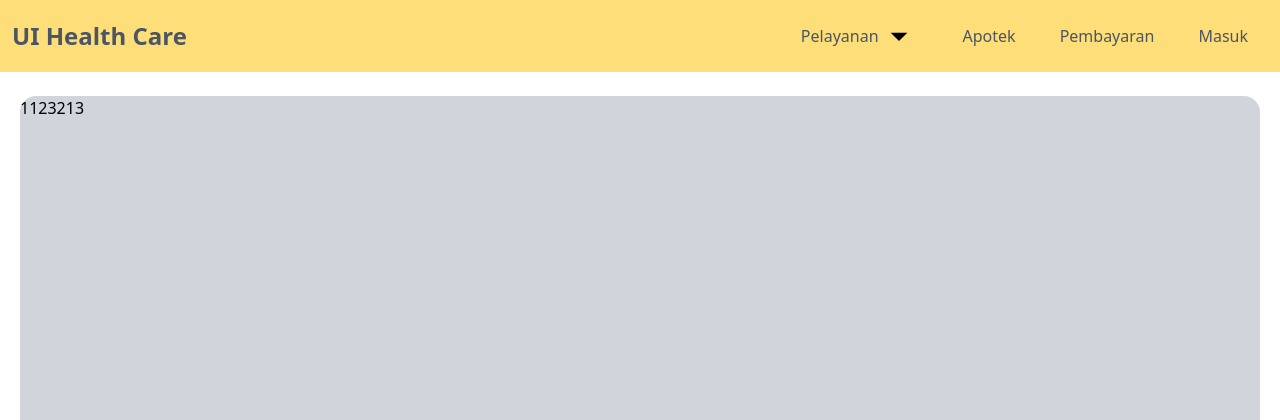
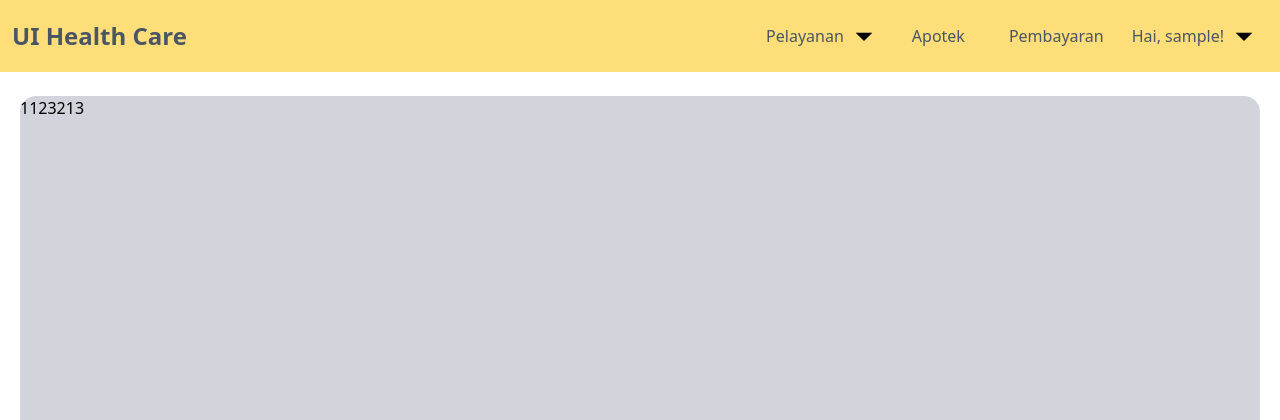
Before and after one commit to UI-HealCast/UIHealCastF11, a Django app: page / in a window 1280 px wide. Shown: the top 420 px of the page. Run offline with Django 4.2, Linux system fonts and the light colour scheme; the visitor is signed in with stand-in values (Sample User, id 1); some libraries are stand-ins or nearby versions.

Commit message:
make difference landing for logged user and not

```diff
--- a/main/urls.py
+++ b/main/urls.py
@@ -1,6 +1,6 @@
 from django.urls import path
 from main.views import index
-from main.views import login, register
+from main.views import login, register, logout_user
 
 app_name = 'main'
 
@@ -8,4 +8,5 @@ urlpatterns = [
     path('', index, name='index'),
     path('login/', login, name='login'),
     path('register/', register, name='register'),
+    path('logout/', logout_user, name='logout'),
 ]
--- a/main/views.py
+++ b/main/views.py
@@ -13,7 +13,13 @@ def index(request):
     status = False
     if (user):
         status = True
-    return render(request, 'index.html')
+
+    context = {
+    'user': user.username,
+    'nama': 'Yudi Putra Sabri',
+    'npm': 2106706123,
+    }
+    return render(request, 'index.html', context)
 
 
 def login(request):
@@ -43,3 +49,9 @@ def register(request):
 
     context = {'form':form}
     return render(request, 'register.html', context)
+
+def logout_user(request):
+    logout(request)
+    response = HttpResponseRedirect(reverse('main:index'))
+    response.delete_cookie('last_login')
+    return response
--- a/templates/base.html
+++ b/templates/base.html
@@ -36,7 +36,7 @@
 					<!-- <a class="inline-block py-2 px-4 text-gray-600 no-underline hover:text-gray-200 no-underline" href="#">Pelayanan</a> -->
           <div class="">
             <div class="flex items-center ">
-              <button class="inline-block text-gray-600 no-underline hover:text-gray-200 hover:text-underline py-2 px-4 rounded flex items-center" id="menu-btn">Pelayanan
+              <button class="inline-block text-gray-600 no-underline hover:text-gray-200 hover:text-underline py-2 rounded flex items-center" id="menu-btn">Pelayanan
                 <?xml version="1.0" ?><svg height="48" viewBox="0 0 48 48" width="40" xmlns="http://www.w3.org/2000/svg"><path d="M14 20l10 10 10-10z"/><path d="M0 0h48v48h-48z" fill="none"/></svg>
               </button>
             </div>
@@ -55,8 +55,19 @@
 				</li>
         <li class="mr-3">
           <!-- pas udah masuk, didelete terus diganti tampilan -->
-					<a class="inline-block text-gray-600 no-underline hover:text-gray-200 hover:text-underline py-2 px-4" id="account" href="/login">Masuk</a>
-				</li>
+          {% if user == "" %}
+					  <a class="inline-block text-gray-600 no-underline hover:text-gray-200 hover:text-underline py-2 px-4" id="account" href="/login">Masuk</a>
+          {% else %}
+            <div class="flex items-center ">
+              <button class="inline-block text-gray-600 no-underline hover:text-gray-200 hover:text-underline py-2 rounded flex items-center" id="acc-btn">Hai, {{user}}!
+                <?xml version="1.0" ?><svg height="48" viewBox="0 0 48 48" width="40" xmlns="http://www.w3.org/2000/svg"><path d="M14 20l10 10 10-10z"/><path d="M0 0h48v48h-48z" fill="none"/></svg>
+              </button>
+            </div>
+            <div class="bg-gray-200 hidden flex-col rounded mt-1 p-2 text-sm w-32 absolute" id="acc-dropdown">
+                <a href="{% url 'main:logout' %}" class="px-2 py-1 hover:bg-blue-300 rounded">Logout</a>
+            </div>
+          {% endif %}
+          </li>
 			</ul>
 		</div>
 	</nav>
@@ -216,6 +227,8 @@
   window.addEventListener('DOMContentLoaded', ()=> {
     const menuBtn = document.querySelector('#menu-btn')
     const dropdown = document.querySelector('#dropdown')
+    const accBtn = document.querySelector('#acc-btn')
+    const accdropdown = document.querySelector('#acc-dropdown')
 
     menuBtn.addEventListener('click', () => {
       /* if(dropdown.classList.contains('hidden')){
@@ -228,6 +241,18 @@
       dropdown.classList.toggle('hidden')
       dropdown.classList.toggle('flex')
     })
+
+    accBtn.addEventListener('click', () => {
+      /* if(dropdown.classList.contains('hidden')){
+          dropdown.classList.remove('hidden');
+          dropdown.classList.add('flex');
+      }else{
+          dropdown.classList.remove('flex')
+          dropdown.classList.add('hidden')
+      } */
+      accdropdown.classList.toggle('hidden')
+      accdropdown.classList.toggle('flex')
+    })
   })
 </script>
 
```
